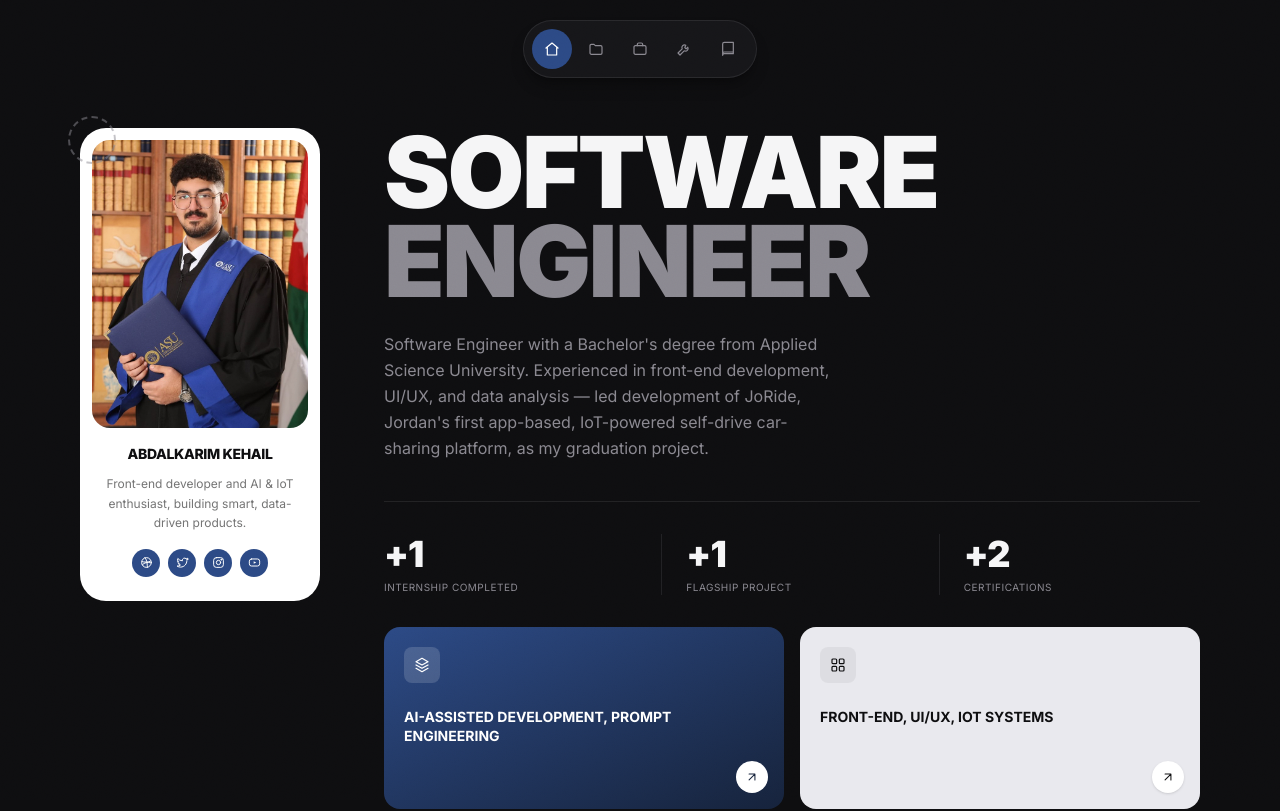
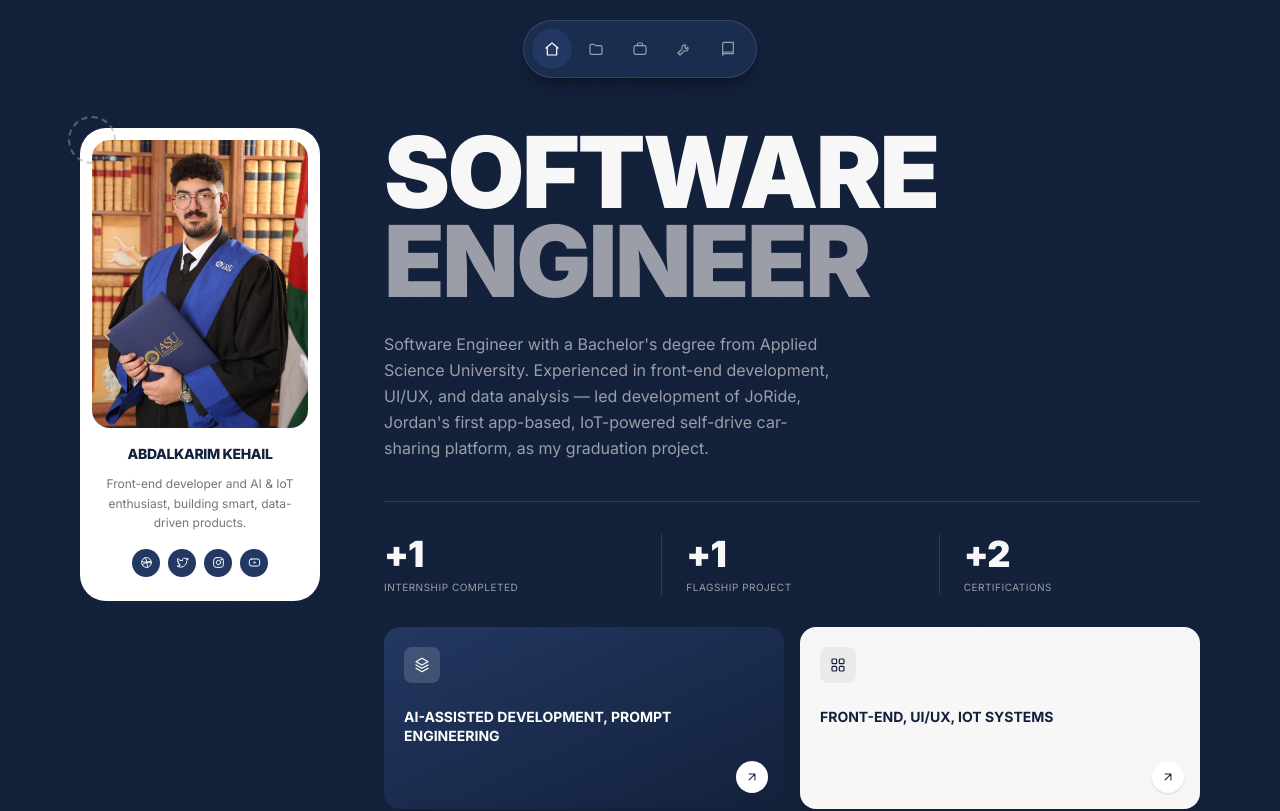
Before and after one commit to abdalkarimkehail-oss/portfolio-, a React (Vite) app: page / in a window 1280 px wide. Shown: the top 811 px of the page. Built offline with nearby package versions, Linux system fonts and the light colour scheme.

Commit message:
Retune palette to strictly navy, white, and grey

```diff
--- a/src/components/Tools.jsx
+++ b/src/components/Tools.jsx
@@ -2,12 +2,12 @@ import { motion } from 'framer-motion'
 import { fadeUp, staggerContainer, viewportOnce } from '../lib/motion'
 
 const tools = [
-  { name: 'Front-End Dev', sub: 'React, UI Engineering', bg: '#2c4a86', fg: '#fff', glyph: '</>' },
-  { name: 'UI/UX Design', sub: 'Product Design', bg: '#A259FF', fg: '#fff', glyph: 'UX' },
-  { name: 'Data Analysis', sub: 'Insights & Reporting', bg: '#00C7B7', fg: '#0e0e10', glyph: 'DA' },
-  { name: 'Prompt Engineering', sub: 'IBM Certified', bg: '#052FAD', fg: '#fff', glyph: 'AI' },
-  { name: 'Azure AI Fundamentals', sub: 'Microsoft Certified', bg: '#0078D4', fg: '#fff', glyph: 'Az' },
-  { name: 'IoT Systems', sub: 'Smart Products', bg: '#ffffff', fg: '#111111', glyph: 'IoT', border: true },
+  { name: 'Front-End Dev', sub: 'React, UI Engineering', bg: '#223761', fg: '#fff', glyph: '</>' },
+  { name: 'UI/UX Design', sub: 'Product Design', bg: '#3a507e', fg: '#fff', glyph: 'UX' },
+  { name: 'Data Analysis', sub: 'Insights & Reporting', bg: '#6b6e78', fg: '#fff', glyph: 'DA' },
+  { name: 'Prompt Engineering', sub: 'IBM Certified', bg: '#12203a', fg: '#fff', glyph: 'AI' },
+  { name: 'Azure AI Fundamentals', sub: 'Microsoft Certified', bg: '#9a9da7', fg: '#12203a', glyph: 'Az' },
+  { name: 'IoT Systems', sub: 'Smart Products', bg: '#ffffff', fg: '#12203a', glyph: 'IoT', border: true },
 ]
 
 export default function Tools() {
--- a/src/index.css
+++ b/src/index.css
@@ -1,15 +1,15 @@
 @import "tailwindcss";
 
 @theme {
-  --color-bg: #0e0e10;
-  --color-surface: #18181b;
-  --color-border: rgba(139, 137, 145, 0.16);
-  --color-text: #f5f5f6;
-  --color-muted: #8b8991;
-  --color-navy: #16233c;
-  --color-navy-light: #2c4a86;
-  --color-accent: #7fa3e0;
-  --color-card-light: #e9e9ee;
+  --color-bg: #12203a;
+  --color-surface: #1b2e50;
+  --color-border: rgba(160, 163, 173, 0.2);
+  --color-text: #f7f7f8;
+  --color-muted: #9a9da7;
+  --color-navy: #12203a;
+  --color-navy-light: #223761;
+  --color-accent: #c7c9d1;
+  --color-card-light: #f7f7f8;
   --font-sans: "Inter", -apple-system, BlinkMacSystemFont, "Segoe UI", sans-serif;
 }
 
```
